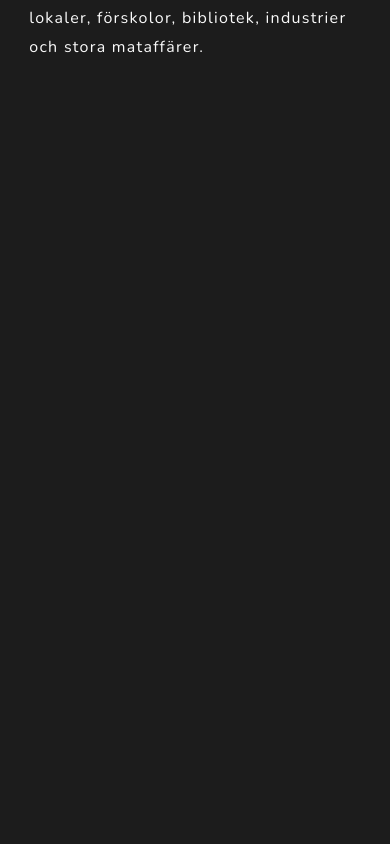
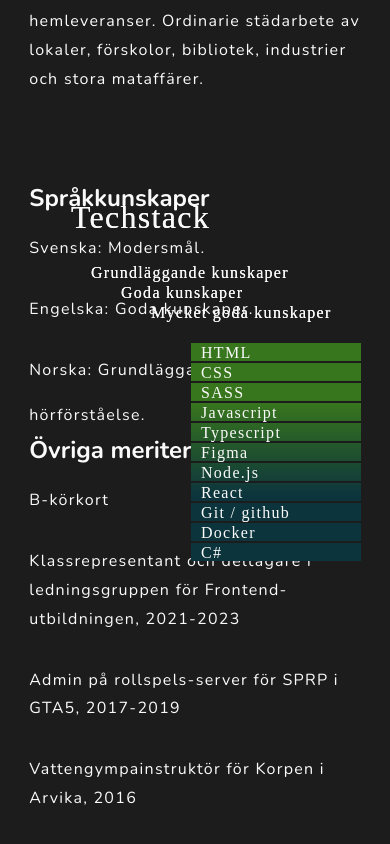
Before and after one commit to coffeetails/portfolio, a React (Vite) app: page /cv in a window 390 px wide. Shown: the part 3153-3997 px from the top of the page. Before the commit the page ends 3383 px from the top, so only its background shows below. Built offline with nearby package versions, Linux system fonts and the light colour scheme.

Commit message:
Moved TechStack to CV and added some style & text

```diff
--- a/src/routes/cv.css
+++ b/src/routes/cv.css
@@ -1,3 +1,14 @@
+.cvPage {
+    display: flex;
+    flex-direction: row;
+}
+
+.cvSide {
+    margin-left: 0.25rem;
+    border-left: 0.25rem solid black;
+    padding-left: 0.25rem;
+}
+
 .cvCategory {
     margin: 3rem 0;
 
@@ -20,9 +31,20 @@
 }
 
 @media screen and (max-width: 800px) {
+    .cvPage {
+        display: flex;
+        flex-direction: column;
+    }
+
     .cvCategory {
         h2 {
             text-align: left;
         }
     }
+
+    .cvSide {
+        margin-left: 0;
+        border-left: 0;
+        padding-left: 0;
+    }
 }
--- a/src/routes/cv.tsx
+++ b/src/routes/cv.tsx
@@ -1,9 +1,10 @@
 import { useEffect } from "react";
 import parse from "html-react-parser";
 
+import TechStack from "./components/techstack";
 import cvData from "../data/cv.json";
 import "./cv.css";
-// import { ReactElement, JSXElementConstructor, ReactNode, ReactPortal } from "react";
+
 
 export default function CV() {
 
@@ -41,8 +42,25 @@ export default function CV() {
     });
 
     return (
-        <article>
-            {cvDataDisplay}
+        <article className="cvPage">
+            <section>
+                {cvDataDisplay}
+            </section>
+            <section className="cvSide">
+                <TechStack />
+
+                <h2>Språkkunskaper</h2>
+                <p>Svenska: Modersmål.</p>
+                <p>Engelska: Goda kunskaper.</p>
+                <p>Norska: Grundläggande läs- och </p>
+                hörförståelse.
+
+                <h2>Övriga meriter</h2>
+                <p>B-körkort</p>
+                <p>Klassrepresentant och deltagare i ledningsgruppen för Frontend-utbildningen, 2021-2023</p>
+                <p>Admin på rollspels-server för SPRP i GTA5, 2017-2019</p>
+                <p>Vattengympainstruktör för Korpen i Arvika, 2016</p>
+            </section>
         </article>
     );
 }
--- a/src/routes/index.tsx
+++ b/src/routes/index.tsx
@@ -1,5 +1,4 @@
 import { useEffect } from "react";
-import TechStack from "./components/techstack";
 
 export default function Index() {
 
@@ -10,7 +9,6 @@ export default function Index() {
 
     return (
         <article>
-            <TechStack />
 
             <h2>Hejsan, Monica här!</h2>
             <p>Jag är en handarbetande frontendutvecklare och kattägare i Arvika. Från mig kan du förvänta dig:</p>
```
